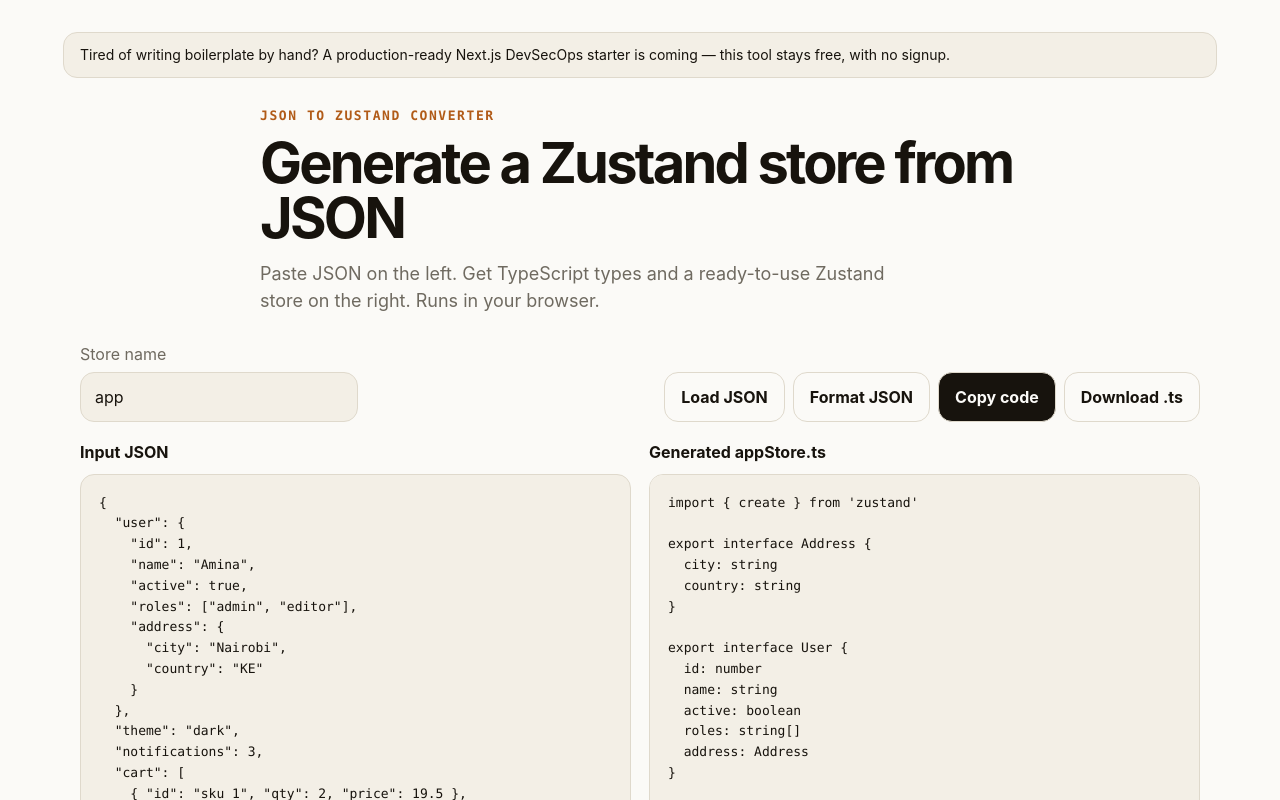
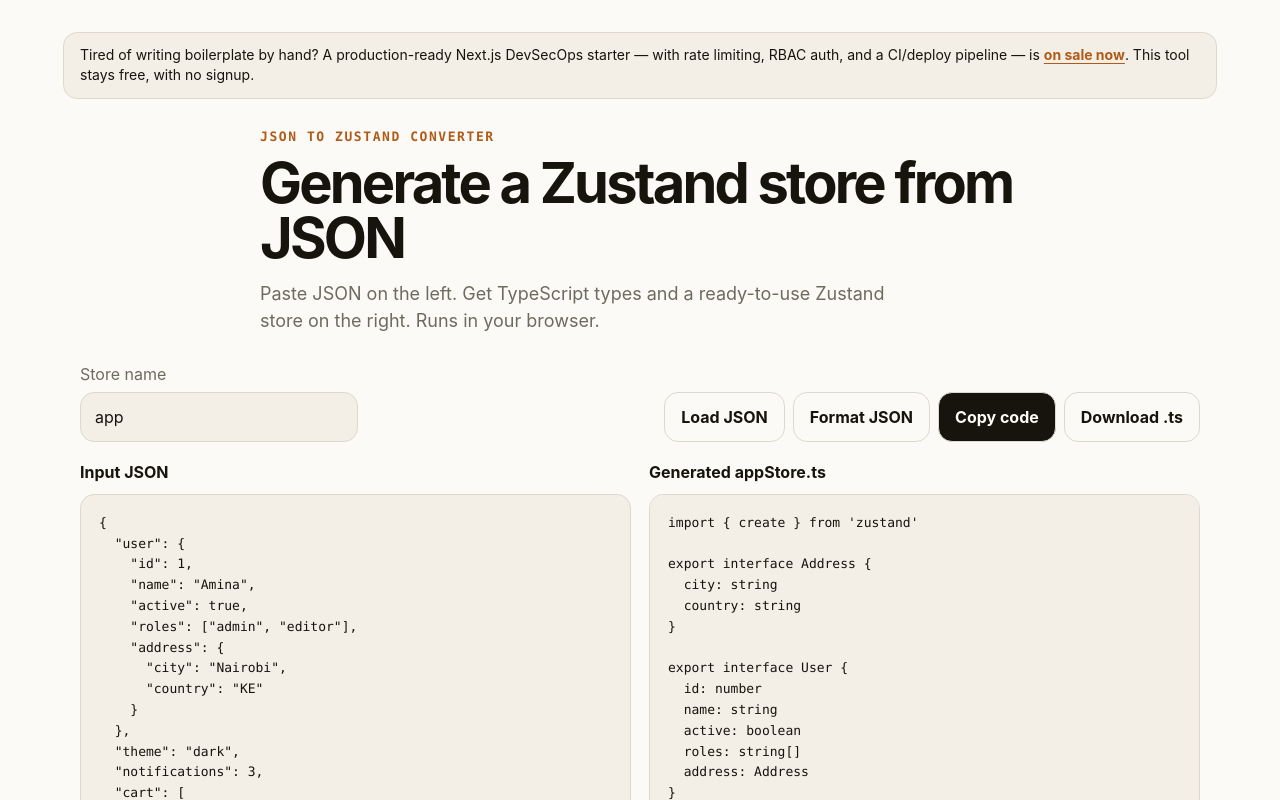
Before and after one commit to Polymerthcedric/json-zustand-generator, a React (Vite) app: page / in a window 1280 px wide. Shown: the top 800 px of the page. Built offline with nearby package versions, Linux system fonts and the light colour scheme.

Commit message:
Wire funnel: live link to DevSecOps starter on /buy

```diff
--- a/src/App.css
+++ b/src/App.css
@@ -13,6 +13,13 @@
   margin: 0 auto 28px;
   max-width: 1120px;
   padding: 12px 16px;
+}
+
+.banner-link {
+  color: var(--accent);
+  font-weight: 700;
+  text-decoration: underline;
+  text-underline-offset: 3px;
 }
 
 .hero {
--- a/src/App.tsx
+++ b/src/App.tsx
@@ -64,7 +64,15 @@
     <main className="page">
       <p className="banner">
         Tired of writing boilerplate by hand? A production-ready Next.js
-        DevSecOps starter is coming — this tool stays free, with no signup.
+        DevSecOps starter — with rate limiting, RBAC auth, and a CI/deploy
+        pipeline — is{' '}
+        <a
+          href="https://devsecops-starter.vercel.app/buy"
+          className="banner-link"
+        >
+          on sale now
+        </a>
+        . This tool stays free, with no signup.
       </p>
 
       <section className="hero">
```
Also changed, not shown: 1 other file (tests, documents, lock files or other folders).
